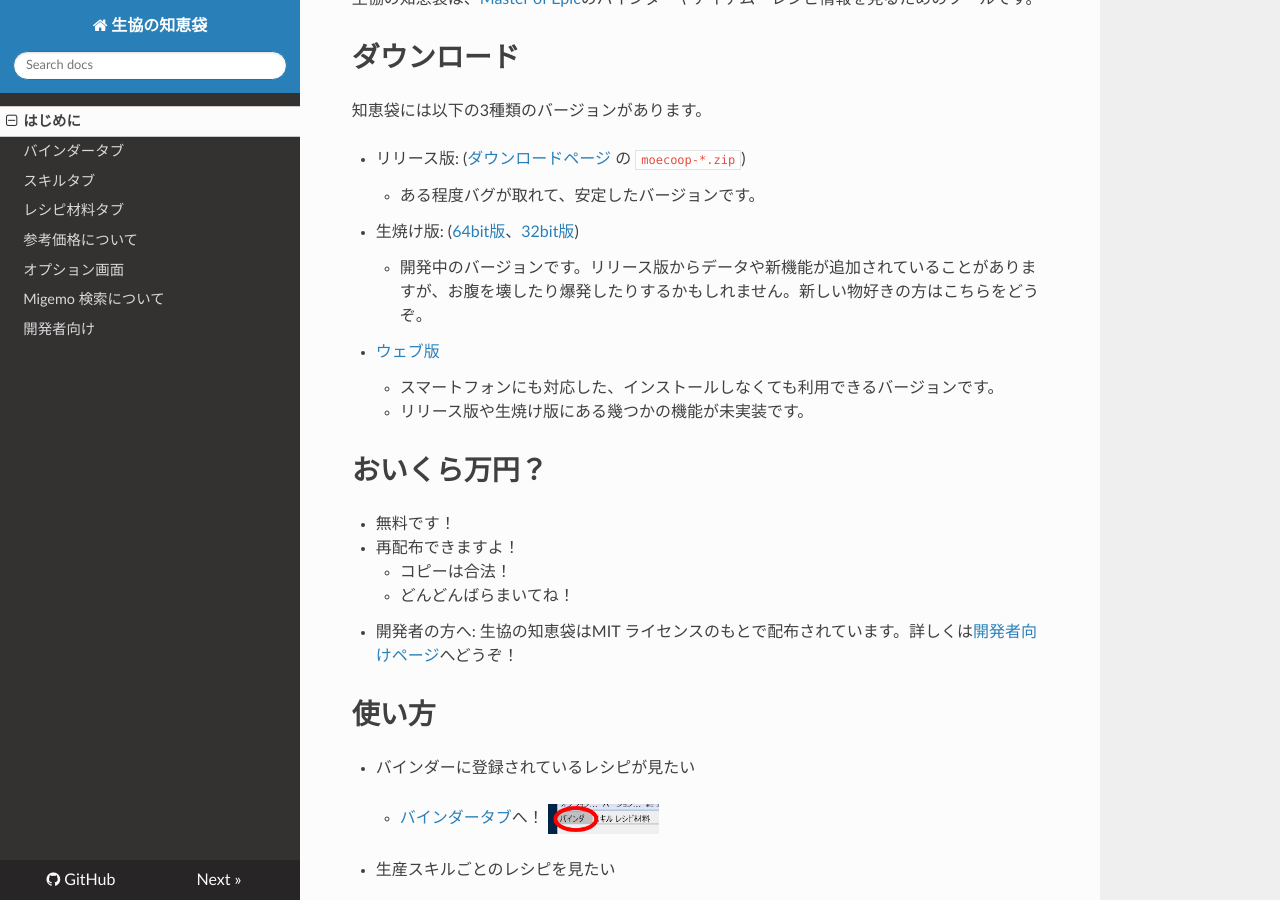
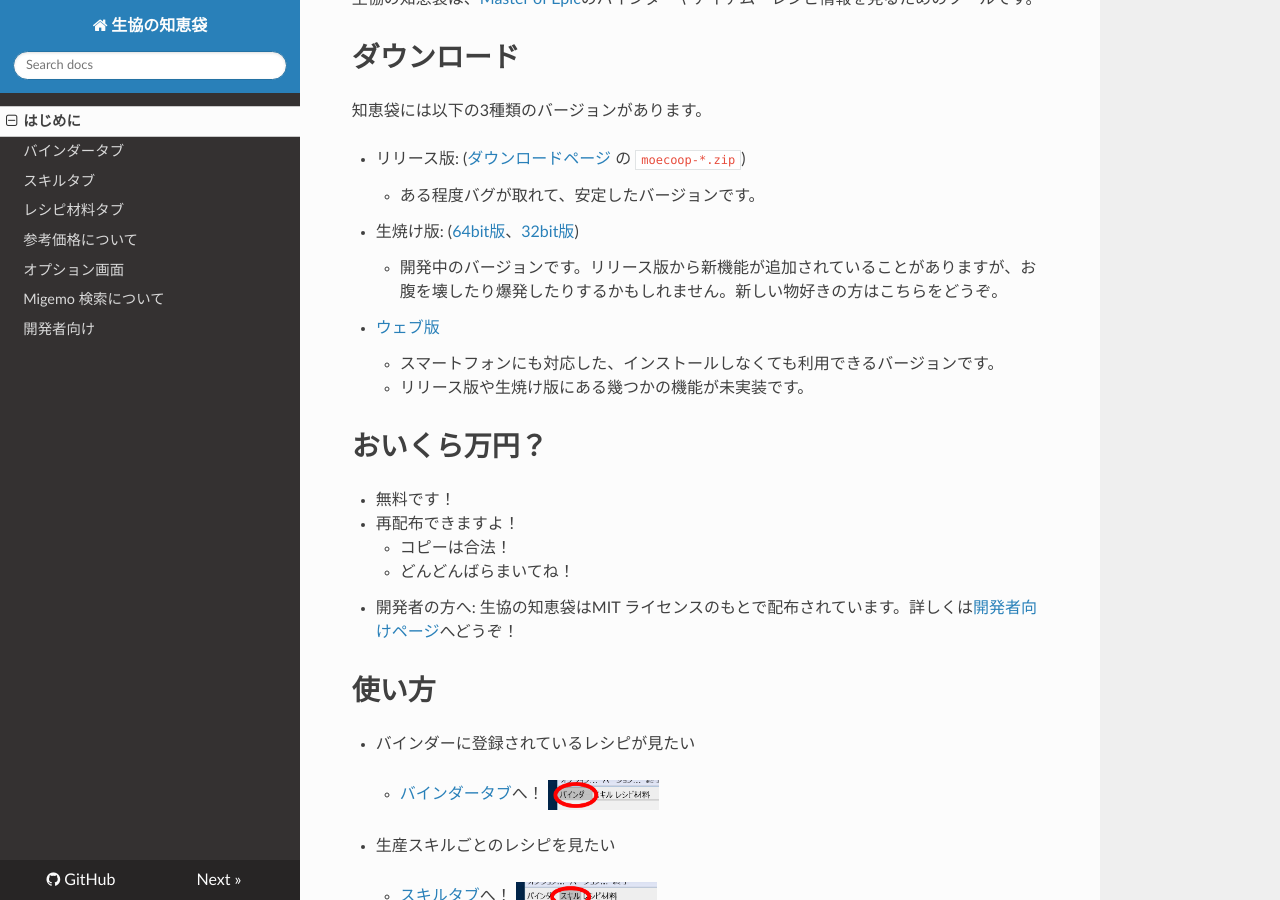
Before and after one commit to coop-mojo/moecoop, an MkDocs documentation site: the page built from docs/index.md, in a window 1280 px wide and 900 px high, scrolled down 754 px. Built offline with MkDocs 1.6.1, drawn with Linux system fonts in a browser that asks for light colours; nearby versions of some CDN libraries; old or Windows-style settings are respelled for this version of MkDocs.

Commit message:
ドキュメントを修正

```diff
--- a/docs/index.md
+++ b/docs/index.md
@@ -18,7 +18,7 @@
     - ある程度バグが取れて、安定したバージョンです。
 
 - 生焼け版: ([64bit版](https://ci.appveyor.com/api/projects/coop-mojo/moecoop/artifacts/moecoop-trunk-64bit.zip?branch=master&job=Environment%3A%20DC%3Ddmd%2C%20DVersion%3D2.071.2%3B%20Platform%3A%20x64)、[32bit版](https://ci.appveyor.com/api/projects/coop-mojo/moecoop/artifacts/moecoop-trunk-32bit.zip?branch=master&job=Environment%3A%20DC%3Ddmd%2C%20DVersion%3D2.071.2%3B%20Platform%3A%20x86))
-    - 開発中のバージョンです。リリース版からデータや新機能が追加されていることがありますが、お腹を壊したり爆発したりするかもしれません。新しい物好きの方はこちらをどうぞ。
+    - 開発中のバージョンです。リリース版から新機能が追加されていることがありますが、お腹を壊したり爆発したりするかもしれません。新しい物好きの方はこちらをどうぞ。
 
 - [ウェブ版](http://fukuro.coop.moe/)
     - スマートフォンにも対応した、インストールしなくても利用できるバージョンです。
```
